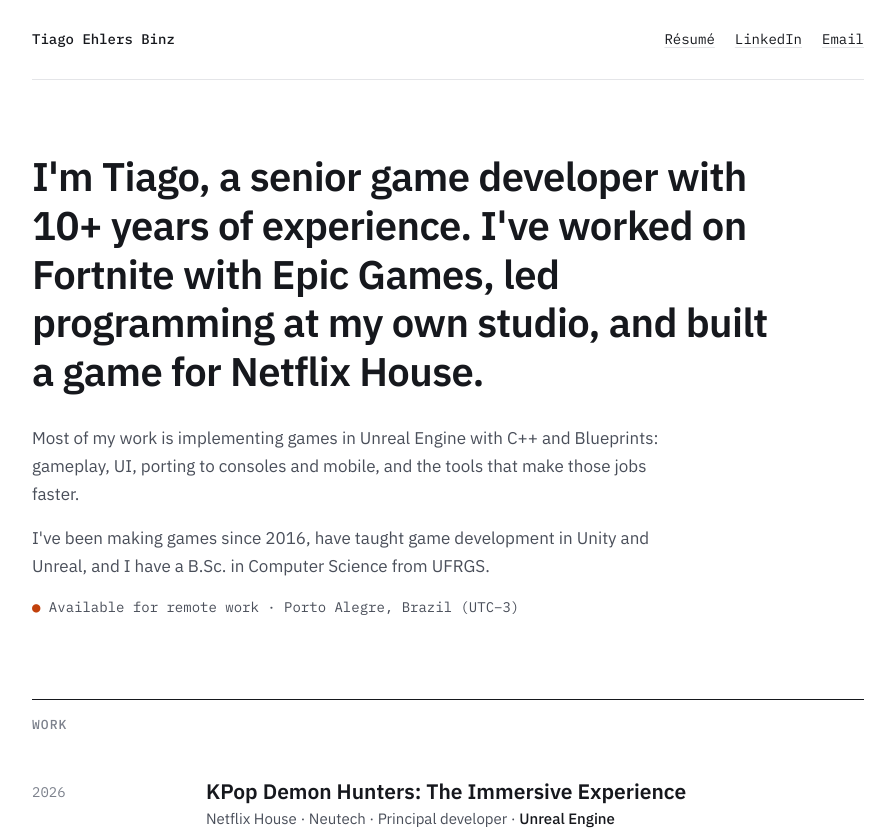
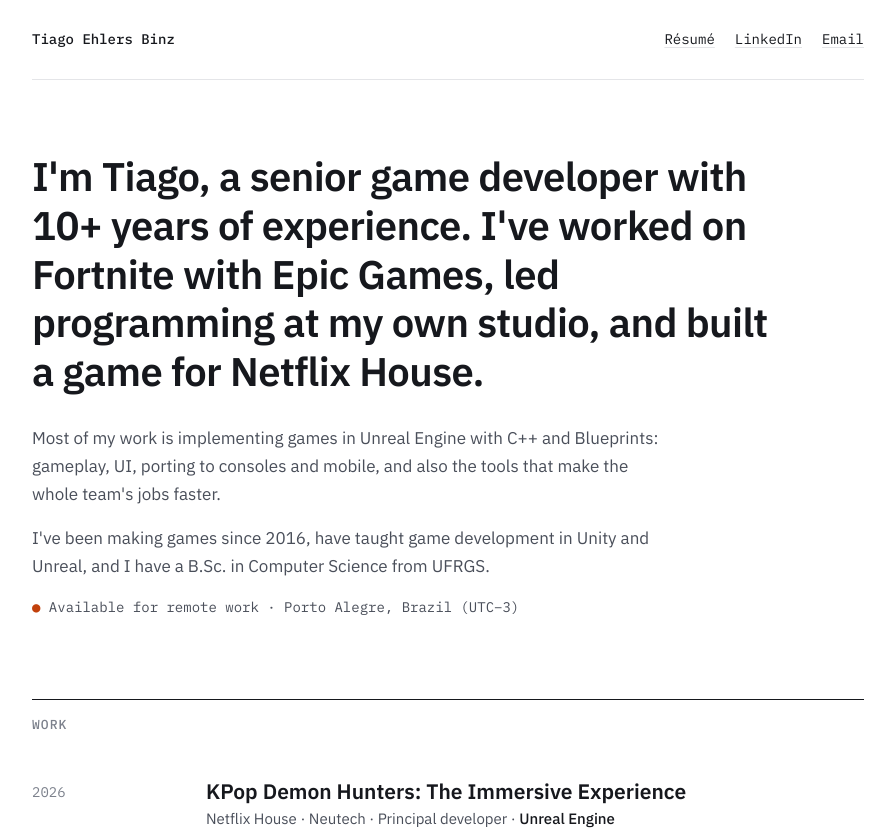
Before and after one commit to tiagobinz/tiagobinz.github.io, a plain HTML site: page index.html in a window 1280 px wide. Shown: the top 835 px of the page, without its empty margins (192-1087 px from the left). Drawn offline with Linux system fonts and the light colour scheme.

Commit message:
Clarify tools help the whole team

```diff
--- a/index.html
+++ b/index.html
@@ -158,7 +158,7 @@
 
   <div class="intro">
     <h1>I'm Tiago, a senior game developer with 10+ years of experience. I've worked on Fortnite with Epic Games, led programming at my own studio, and built a game for Netflix House.</h1>
-    <p>Most of my work is implementing games in Unreal Engine with C++ and Blueprints: gameplay, UI, porting to consoles and mobile, and the tools that make those jobs faster.</p>
+    <p>Most of my work is implementing games in Unreal Engine with C++ and Blueprints: gameplay, UI, porting to consoles and mobile, and also the tools that make the whole team's jobs faster.</p>
     <p>I've been making games since 2016, have taught game development in Unity and Unreal, and I have a B.Sc. in Computer Science from UFRGS.</p>
     <p class="status"><b>●</b> Available for remote work · Porto Alegre, Brazil (UTC−3)</p>
   </div>
```
